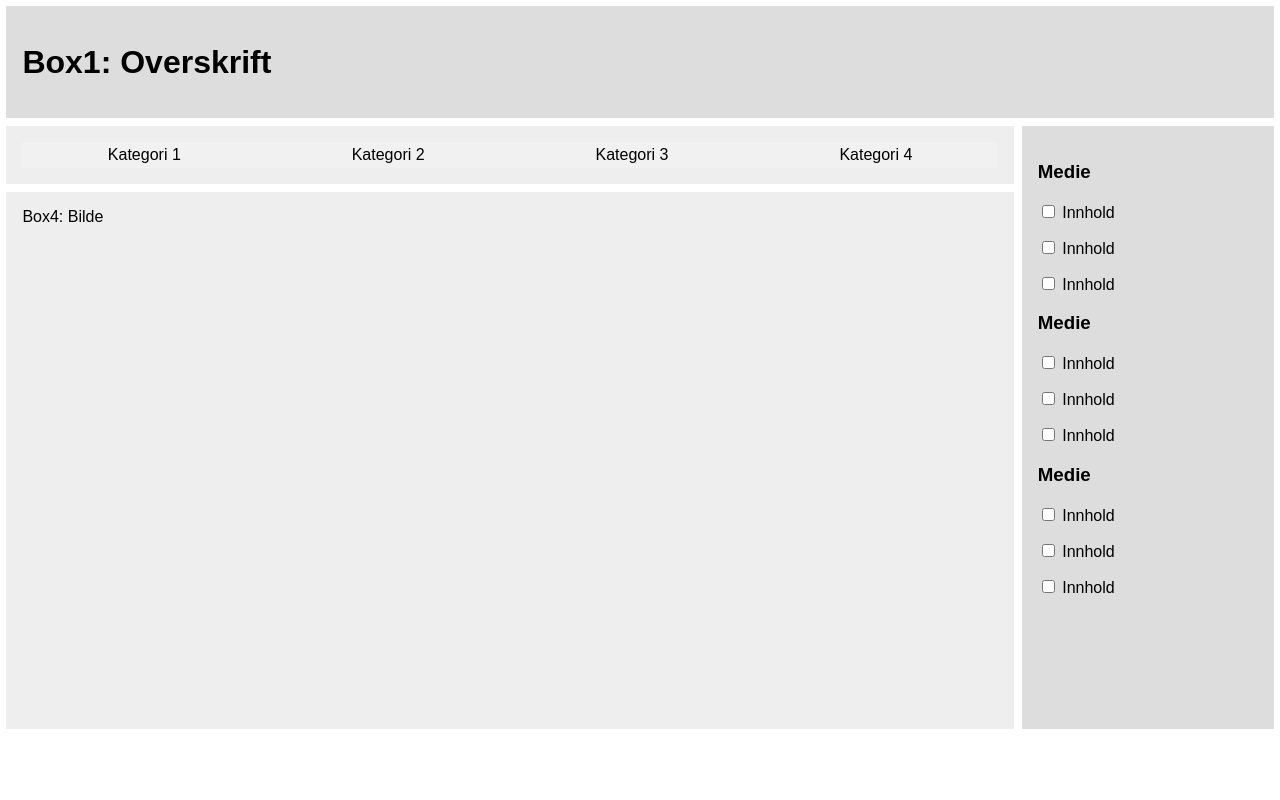
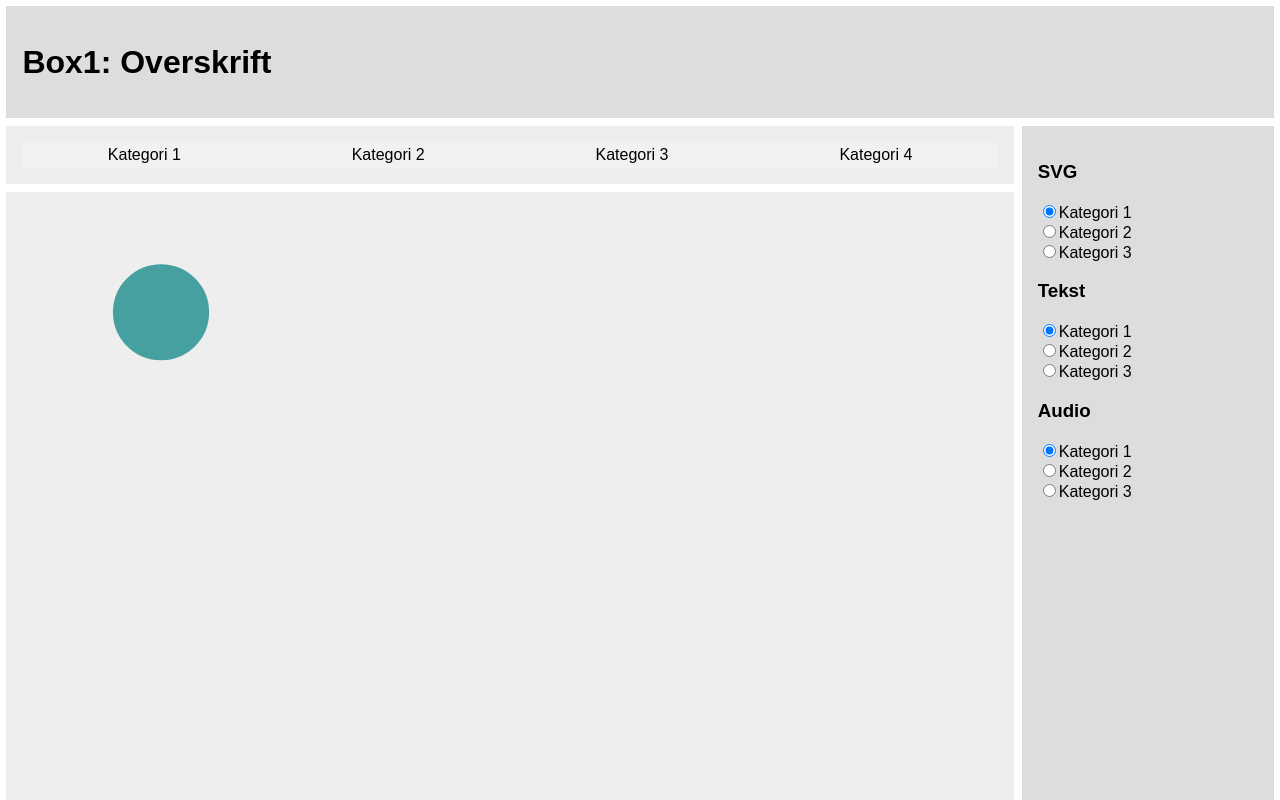
Before and after one commit to IT2810/it2810-webutvikling-h18-prosjekt-2-gruppe--02, a React (Create React App) app: page / in a window 1280 px wide. Shown: the top 800 px of the page. Built offline with nearby package versions, Linux system fonts and the light colour scheme.

Commit message:
#13 Built radio menu, changed targets to allow UI control of fetching.

```diff
--- a/src/App.js
+++ b/src/App.js
@@ -1,10 +1,37 @@
 import React, { Component } from 'react';
-/*import logo from './logo.svg'; /*logo from previous code and unimported*/
 import './App.css';
+import Content from "./components/Content";
 
 class App extends Component {
+    constructor(props) {
+        super(props);
+        this.state = {selectedSvg: '1', selectedTekst: '1', selectedAudio: "1", svgTarget: ["1","1"], audioTarget: ["1","1"], tekstTarget: ["1","1"]};
+
+        this.handleSvgOptionChange = this.handleSvgOptionChange.bind(this);
+        this.handleTekstOptionChange = this.handleTekstOptionChange.bind(this);
+        this.handleAudioOptionChange = this.handleAudioOptionChange.bind(this);
+    }
+
+    handleSvgOptionChange(changeEvent) {
+        this.setState({
+            selectedSvg: changeEvent.target.value, svgTarget: [changeEvent.target.value, this.state.svgTarget[1]]
+        });
+    }
+    handleTekstOptionChange(changeEvent) {
+        this.setState({
+            selectedTekst: changeEvent.target.value
+        });
+    }
+    handleAudioOptionChange(changeEvent) {
+        this.setState({
+            selectedAudio: changeEvent.target.value
+        });
+    }
+
+
   render() {
-      return(
+      let path = 'audio/' + this.state.audioTarget[0] + '/' + this.state.audioTarget[1] +'.mp3';
+      return (
           <div className="Grid-container">
 
               <div className="box1">
@@ -21,38 +48,94 @@ class App extends Component {
                   </div>
               </div>
               <div className="box3">
-                  <h3>Medie</h3>
-                    <p><input type="checkbox" defaultValue="Box1" /> Innhold</p>
-                    <p><input type="checkbox" defaultValue="Box1" /> Innhold</p>
-                    <p><input type="checkbox" defaultValue="Box1" /> Innhold</p>
-                  <h3>Medie</h3>
-                    <p><input type="checkbox" defaultValue="Box1" /> Innhold</p>
-                    <p><input type="checkbox" defaultValue="Box1" /> Innhold</p>
-                    <p><input type="checkbox" defaultValue="Box1" /> Innhold</p>
-                  <h3>Medie</h3>
-                    <p><input type="checkbox" defaultValue="Box1" /> Innhold</p>
-                    <p><input type="checkbox" defaultValue="Box1" /> Innhold</p>
-                    <p><input type="checkbox" defaultValue="Box1" /> Innhold</p>
+                  <h3>SVG</h3>
+                  <form action="">
+                      <div className={"radio"}>
+                          <label>
+                              <input type={"radio"} value={"1"}
+                                     checked={this.state.selectedSvg==="1"}
+                                     onChange={this.handleSvgOptionChange}/>
+                              Kategori 1
+                          </label>
+                      </div>
+                      <div className={"radio"}>
+                          <label>
+                              <input type={"radio"} value={"2"}
+                                     checked={this.state.selectedSvg==="2"} onChange={this.handleSvgOptionChange}/>
+                              Kategori 2
+                          </label>
+                      </div>
+                      <div className={"radio"}>
+                          <label>
+                              <input type={"radio"} value={"3"}
+                                     checked={this.state.selectedSvg==="3"} onChange={this.handleSvgOptionChange}/>
+                              Kategori 3
+                          </label>
+                      </div>
+                  </form>
+                  <h3>Tekst</h3>
+                  <form action="">
+                      <div className={"radio"}>
+                          <label>
+                              <input type={"radio"} value={"1"}
+                                     checked={this.state.selectedTekst==="1"}
+                                     onChange={this.handleTekstOptionChange}/>
+                              Kategori 1
+                          </label>
+                      </div>
+                      <div className={"radio"}>
+                          <label>
+                              <input type={"radio"} value={"2"}
+                                     checked={this.state.selectedTekst==="2"} onChange={this.handleTekstOptionChange}/>
+                              Kategori 2
+                          </label>
+                      </div>
+                      <div className={"radio"}>
+                          <label>
+                              <input type={"radio"} value={"3"}
+                                     checked={this.state.selectedTekst==="3"} onChange={this.handleTekstOptionChange}/>
+                              Kategori 3
+                          </label>
+                      </div>
+                  </form>
+                  <h3>Audio</h3>
+                  <form action="">
+                  <div className={"radio"}>
+                      <label>
+                          <input type={"radio"} value={"1"}
+                                 checked={this.state.selectedAudio==="1"}
+                                 onChange={this.handleAudioOptionChange}/>
+                          Kategori 1
+                      </label>
+                  </div>
+                  <div className={"radio"}>
+                      <label>
+                          <input type={"radio"} value={"2"}
+                                 checked={this.state.selectedAudio==="2"} onChange={this.handleAudioOptionChange}/>
+                          Kategori 2
+                      </label>
+                  </div>
+                  <div className={"radio"}>
+                      <label>
+                          <input type={"radio"} value={"3"}
+                                 checked={this.state.selectedAudio==="3"} onChange={this.handleAudioOptionChange}/>
+                          Kategori 3
+                      </label>
+                  </div>
+              </form>
               </div>
 
               <div className="box4">
-                  Box4: Bilde
+                  <Content svgTarget={this.state.svgTarget} tekstTarget={this.state.tekstTarget}/>
+                  <audio autoPlay loop>
+                      <source src={path} type={"audio/mpeg"}/>
+                      Your browser is trash
+                  </audio>
               </div>
 
           </div>
       );
-    /*return (
-      <div className="App">
-        <header className="App-header">
-          <img src={logo} className="App-logo" alt="logo" />
-          <h1 className="App-title">Welcome to React</h1>
-        </header>
-        <p className="App-intro">
-          To get started, edit <code>src/App.js</code> and save to reload.
-        </p>
-      </div>
-    );*/
-  }
+     }
 }
 
 export default App;
--- a/src/components/Content.js
+++ b/src/components/Content.js
@@ -7,8 +7,8 @@ class Content extends Component {
     render() {
         return (
             <div>
-                <FigureFetch targets={this.props.targets}/>
-                <JsonFetch targets={this.props.targets}/>
+                <FigureFetch svgTarget={this.props.svgTarget}/>
+                <JsonFetch tekstTarget={this.props.tekstTarget}/>
             </div>
 
         );
--- a/src/components/FigureFetch.js
+++ b/src/components/FigureFetch.js
@@ -7,7 +7,7 @@ class FigureFetch extends Component {
     }
 
     componentDidMount() {
-        let path = 'SVG/' + this.props.targets[0].toString() + '/' + this.props.targets[1].toString() + '.svg';
+        let path = 'SVG/' + this.props.svgTarget[0] + '/' + this.props.svgTarget[1] + '.svg';
         fetch(path)
             .then(response => response.text())
             .then(text => {this.setState({fig: text})})
--- a/src/components/JsonFetch.js
+++ b/src/components/JsonFetch.js
@@ -7,7 +7,7 @@ class JsonFetch extends Component {
     }
 
     componentDidMount() {
-        let path = 'text/' + this.props.targets[0].toString() + '/' + this.props.targets[1].toString() + '.json';
+        let path = 'text/' + this.props.tekstTarget[0] + '/' + this.props.tekstTarget[1] + '.json';
         fetch(path)
             .then(response => {return response.json();})
             .then(data => {this.setState({clearText: data.text})})
```
